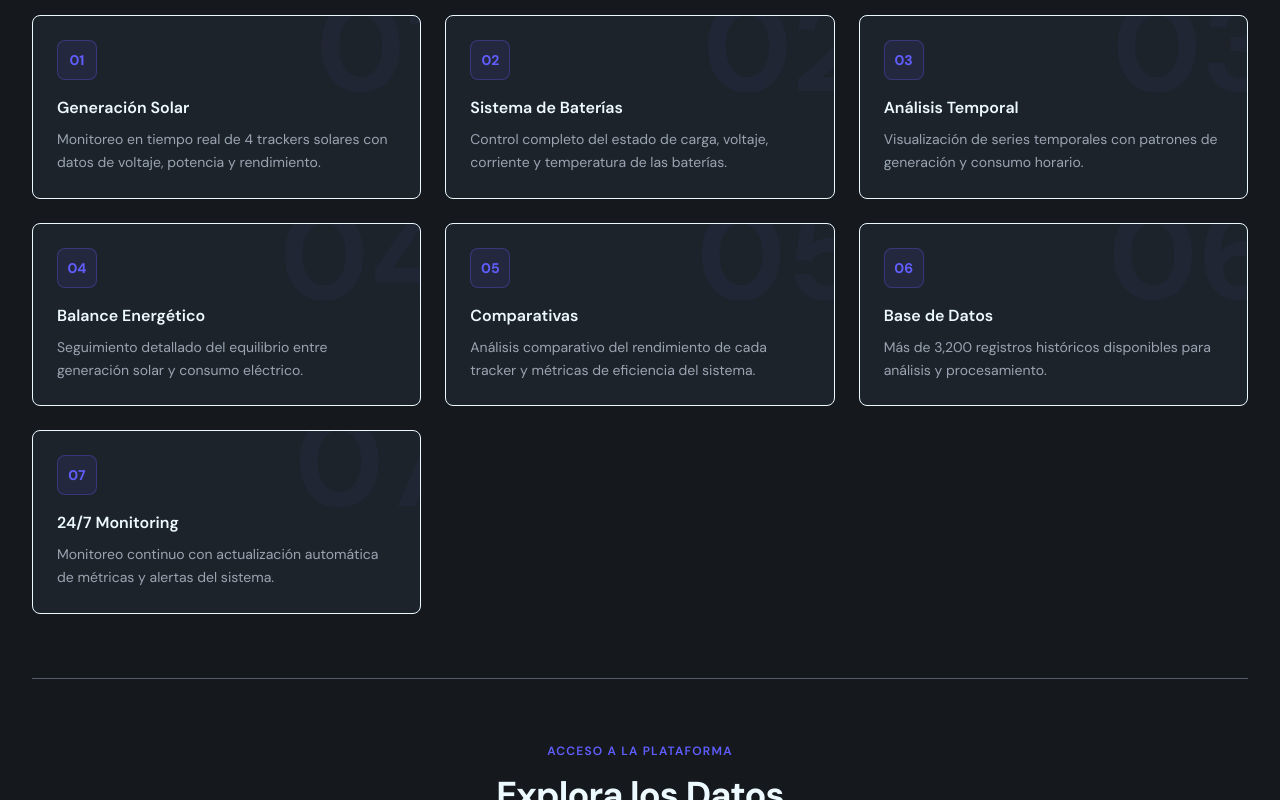
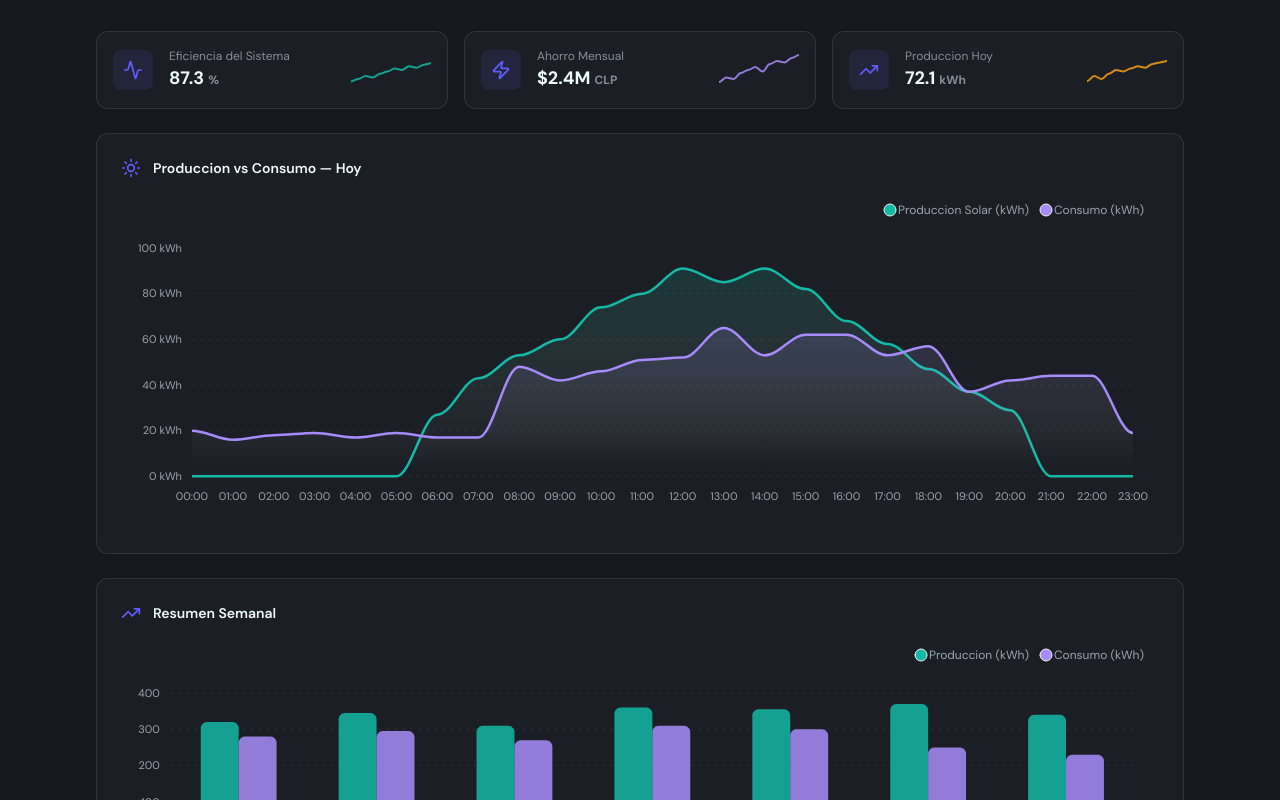
Before and after one commit to catluvies/v0si, a Next.js app: page / in a window 1280 px wide. Shown: the part 5680-6480 px from the top of the page. Built offline with nearby package versions, Linux system fonts and the light colour scheme.

Commit message:
feat: add solar monitoring demo section with ApexCharts

```diff
--- a/app/page.tsx
+++ b/app/page.tsx
@@ -5,6 +5,7 @@ import AboutSection from '@/components/landing/about-section'
 import ProblemSolutionSection from '@/components/landing/problem-solution-section'
 import CTABannerSection from '@/components/landing/cta-banner-section'
 import SolutionSection from '@/components/landing/solution-section'
+import SolarDemoSection from '@/components/landing/solar-demo-section'
 import CapabilitiesSection from '@/components/landing/capabilities-section'
 import CTASection from '@/components/landing/cta-section'
 import TeamSection from '@/components/landing/team-section'
@@ -22,6 +23,7 @@ export default function Home() {
         <CTABannerSection />
         <ProblemSolutionSection />
         <SolutionSection />
+        <SolarDemoSection />
         <CapabilitiesSection />
         <CTASection />
         <TeamSection />
--- /dev/null
+++ b/components/landing/solar-demo-section.tsx
@@ -0,0 +1,264 @@
+'use client'
+
+import { motion } from 'framer-motion'
+import { Activity, Zap, TrendingUp, Sun } from 'lucide-react'
+import dynamic from 'next/dynamic'
+
+const Chart = dynamic(() => import('react-apexcharts'), { ssr: false })
+
+const hours = Array.from({ length: 24 }, (_, i) => `${String(i).padStart(2, '0')}:00`)
+
+function solarCurve(hour: number): number {
+  if (hour < 6 || hour > 20) return 0
+  const peak = 13
+  const spread = 4.5
+  const base = Math.exp(-((hour - peak) ** 2) / (2 * spread ** 2))
+  return Math.round(base * 85 + Math.random() * 8)
+}
+
+function consumptionCurve(hour: number): number {
+  const base = 15 + Math.random() * 5
+  if (hour >= 8 && hour <= 12) return Math.round(base + 25 + Math.random() * 10)
+  if (hour >= 13 && hour <= 18) return Math.round(base + 35 + Math.random() * 12)
+  if (hour >= 19 && hour <= 22) return Math.round(base + 20 + Math.random() * 8)
+  return Math.round(base)
+}
+
+const productionData = hours.map((_, i) => solarCurve(i))
+const consumptionData = hours.map((_, i) => consumptionCurve(i))
+
+const weekDays = ['Lun', 'Mar', 'Mié', 'Jue', 'Vie', 'Sáb', 'Dom']
+const weeklyProduction = [320, 345, 310, 360, 355, 370, 340]
+const weeklyConsumption = [280, 295, 270, 310, 300, 250, 230]
+
+const sparkData = {
+  efficiency: [65, 68, 72, 70, 75, 78, 82, 80, 85, 83, 87, 89],
+  savings: [12, 15, 14, 18, 20, 22, 19, 24, 26, 25, 28, 30],
+  production: [45, 52, 48, 55, 60, 58, 62, 65, 63, 68, 70, 72],
+}
+
+type StatCardProps = {
+  icon: React.ReactNode
+  label: string
+  value: string
+  unit: string
+  data: number[]
+  color: string
+}
+
+function StatCard({ icon, label, value, unit, data, color }: StatCardProps) {
+  return (
+    <div className="rounded-xl border border-base-content/10 bg-base-content/[0.03] p-4 flex items-center gap-4">
+      <div className="w-10 h-10 rounded-lg bg-primary/10 flex items-center justify-center flex-shrink-0">
+        {icon}
+      </div>
+      <div className="flex-1 min-w-0">
+        <p className="text-xs text-base-content/50">{label}</p>
+        <p className="text-lg font-bold text-base-content">{value}<span className="text-xs text-base-content/50 ml-1">{unit}</span></p>
+      </div>
+      <div className="w-20 h-8 flex-shrink-0">
+        <Chart
+          type="line"
+          height={32}
+          width={80}
+          series={[{ data }]}
+          options={{
+            chart: { sparkline: { enabled: true }, animations: { enabled: false } },
+            stroke: { width: 2, curve: 'smooth' },
+            colors: [color],
+            tooltip: { enabled: false },
+          }}
+        />
+      </div>
+    </div>
+  )
+}
+
+export default function SolarDemoSection() {
+  return (
+    <section className="py-24 bg-base-300">
+      <div className="max-w-6xl mx-auto px-6 lg:px-8">
+
+        <motion.div
+          initial={{ opacity: 0, y: 20 }}
+          whileInView={{ opacity: 1, y: 0 }}
+          viewport={{ once: true }}
+          transition={{ duration: 0.5 }}
+          className="text-center max-w-2xl mx-auto mb-16"
+        >
+          <span className="text-xs font-semibold tracking-widest uppercase text-primary mb-4 block">
+            Dashboard en Vivo
+          </span>
+          <h2 className="text-3xl md:text-4xl font-bold tracking-tight text-base-content text-balance mb-4">
+            Monitoreo Solar en Tiempo Real
+          </h2>
+          <p className="text-base text-base-content/60 leading-relaxed text-pretty">
+            Visualiza la produccion y consumo energetico de tus instalaciones fotovoltaicas con datos precisos y graficos interactivos.
+          </p>
+        </motion.div>
+
+        <motion.div
+          initial={{ opacity: 0, y: 30 }}
+          whileInView={{ opacity: 1, y: 0 }}
+          viewport={{ once: true }}
+          transition={{ duration: 0.6 }}
+          className="grid grid-cols-1 lg:grid-cols-3 gap-4 mb-6"
+        >
+          <StatCard
+            icon={<Activity className="w-5 h-5 text-primary" />}
+            label="Eficiencia del Sistema"
+            value="87.3"
+            unit="%"
+            data={sparkData.efficiency}
+            color="#14b8a6"
+          />
+          <StatCard
+            icon={<Zap className="w-5 h-5 text-primary" />}
+            label="Ahorro Mensual"
+            value="$2.4M"
+            unit="CLP"
+            data={sparkData.savings}
+            color="#a78bfa"
+          />
+          <StatCard
+            icon={<TrendingUp className="w-5 h-5 text-primary" />}
+            label="Produccion Hoy"
+            value="72.1"
+            unit="kWh"
+            data={sparkData.production}
+            color="#f59e0b"
+          />
+        </motion.div>
+
+        {/* Main area chart */}
+        <motion.div
+          initial={{ opacity: 0, y: 30 }}
+          whileInView={{ opacity: 1, y: 0 }}
+          viewport={{ once: true }}
+          transition={{ duration: 0.6, delay: 0.1 }}
+          className="rounded-xl border border-base-content/10 bg-base-content/[0.03] p-6 mb-6"
+        >
+          <div className="flex items-center gap-3 mb-4">
+            <Sun className="w-5 h-5 text-primary" />
+            <h3 className="text-sm font-semibold text-base-content">Produccion vs Consumo — Hoy</h3>
+          </div>
+          <Chart
+            type="area"
+            height={320}
+            series={[
+              { name: 'Produccion Solar (kWh)', data: productionData },
+              { name: 'Consumo (kWh)', data: consumptionData },
+            ]}
+            options={{
+              chart: {
+                toolbar: { show: false },
+                foreColor: '#9ca3af',
+                background: 'transparent',
+                fontFamily: 'inherit',
+              },
+              colors: ['#14b8a6', '#a78bfa'],
+              stroke: { width: 2.5, curve: 'smooth' },
+              fill: {
+                type: 'gradient',
+                gradient: {
+                  shadeIntensity: 1,
+                  opacityFrom: 0.4,
+                  opacityTo: 0.05,
+                  stops: [0, 95, 100],
+                },
+              },
+              dataLabels: { enabled: false },
+              grid: {
+                borderColor: 'rgba(255,255,255,0.06)',
+                strokeDashArray: 4,
+                xaxis: { lines: { show: false } },
+              },
+              xaxis: {
+                categories: hours,
+                axisBorder: { show: false },
+                axisTicks: { show: false },
+                labels: {
+                  style: { fontSize: '11px' },
+                  rotate: 0,
+                  hideOverlappingLabels: true,
+                },
+              },
+              yaxis: {
+                labels: {
+                  style: { fontSize: '11px' },
+                  formatter: (val: number) => `${val} kWh`,
+                },
+              },
+              legend: {
+                position: 'top',
+                horizontalAlign: 'right',
+                fontSize: '12px',
+                markers: { size: 6, shape: 'circle' as const },
+              },
+              tooltip: { theme: 'dark' },
+            }}
+          />
+        </motion.div>
+
+        {/* Weekly bar chart */}
+        <motion.div
+          initial={{ opacity: 0, y: 30 }}
+          whileInView={{ opacity: 1, y: 0 }}
+          viewport={{ once: true }}
+          transition={{ duration: 0.6, delay: 0.15 }}
+          className="rounded-xl border border-base-content/10 bg-base-content/[0.03] p-6"
+        >
+          <div className="flex items-center gap-3 mb-4">
+            <TrendingUp className="w-5 h-5 text-primary" />
+            <h3 className="text-sm font-semibold text-base-content">Resumen Semanal</h3>
+          </div>
+          <Chart
+            type="bar"
+            height={240}
+            series={[
+              { name: 'Produccion (kWh)', data: weeklyProduction },
+              { name: 'Consumo (kWh)', data: weeklyConsumption },
+            ]}
+            options={{
+              chart: {
+                toolbar: { show: false },
+                foreColor: '#9ca3af',
+                background: 'transparent',
+                fontFamily: 'inherit',
+              },
+              colors: ['#14b8a6', '#a78bfa'],
+              plotOptions: {
+                bar: { borderRadius: 6, columnWidth: '55%' },
+              },
+              dataLabels: { enabled: false },
+              grid: {
+                borderColor: 'rgba(255,255,255,0.06)',
+                strokeDashArray: 4,
+                xaxis: { lines: { show: false } },
+              },
+              xaxis: {
+                categories: weekDays,
+                axisBorder: { show: false },
+                axisTicks: { show: false },
+              },
+              yaxis: {
+                labels: {
+                  style: { fontSize: '11px' },
+                  formatter: (val: number) => `${val}`,
+                },
+              },
+              legend: {
+                position: 'top',
+                horizontalAlign: 'right',
+                fontSize: '12px',
+                markers: { size: 6, shape: 'circle' as const },
+              },
+              tooltip: { theme: 'dark' },
+            }}
+          />
+        </motion.div>
+
+      </div>
+    </section>
+  )
+}
```
